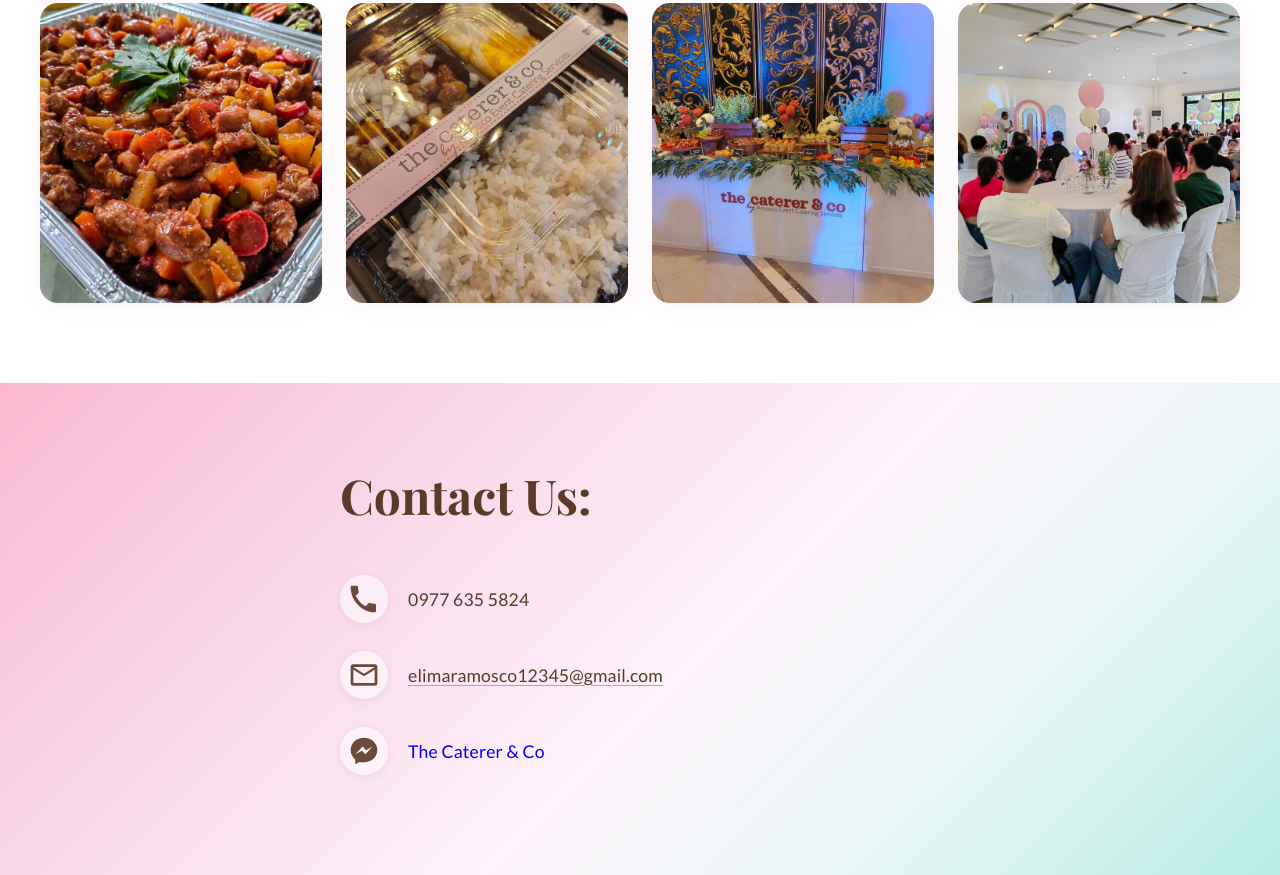
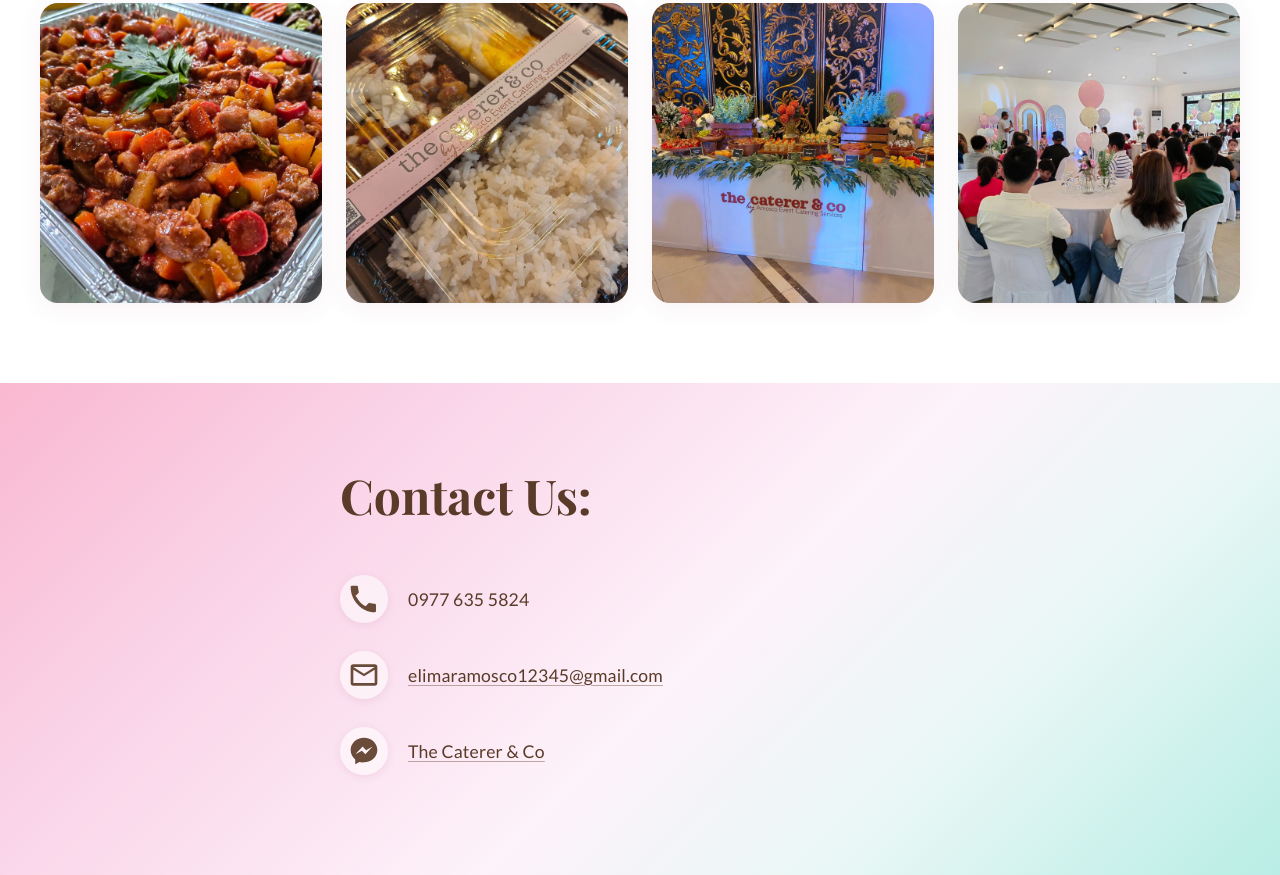
Before and after one commit to gabe-0017/CSSWENG-Group-7, a plain HTML site: page index.html in a window 1280 px wide. Shown: the part 1994-2869 px from the top of the page. Drawn offline with nearby package versions, Linux system fonts and the light colour scheme; a web font is replaced by a local one.

Commit message:
Refactor: change fb link to anchor

```diff
--- a/index.html
+++ b/index.html
@@ -163,7 +163,7 @@
               <path d="M12 2C6.477 2 2 6.145 2 11.255c0 2.857 1.33 5.408 3.424 7.12V22l3.116-1.713A10.56 10.56 0 0012 20.51c5.523 0 10-4.145 10-9.255S17.523 2 12 2zm1.008 12.46l-2.548-2.717-4.97 2.717 5.468-5.8 2.61 2.717 4.908-2.717-5.468 5.8z"/>
             </svg>
           </span>
-          <span class="contact-text"><a href="https://www.facebook.com/catererco">The Caterer & Co</a></span>
+          <a href="https://www.facebook.com/catererco" class="contact-text contact-link">The Caterer & Co</a>
         </li>
       </ul>
     </div>
```
